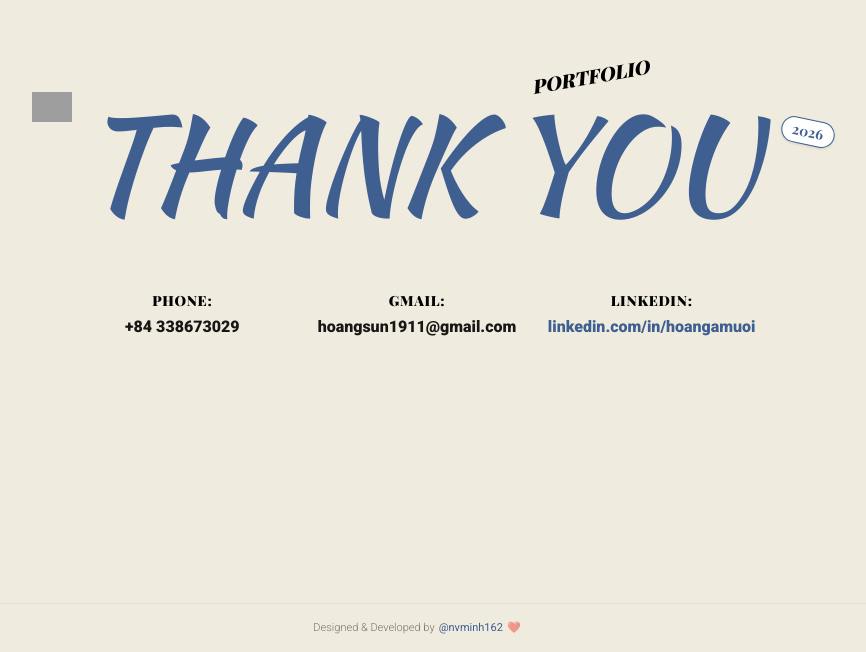
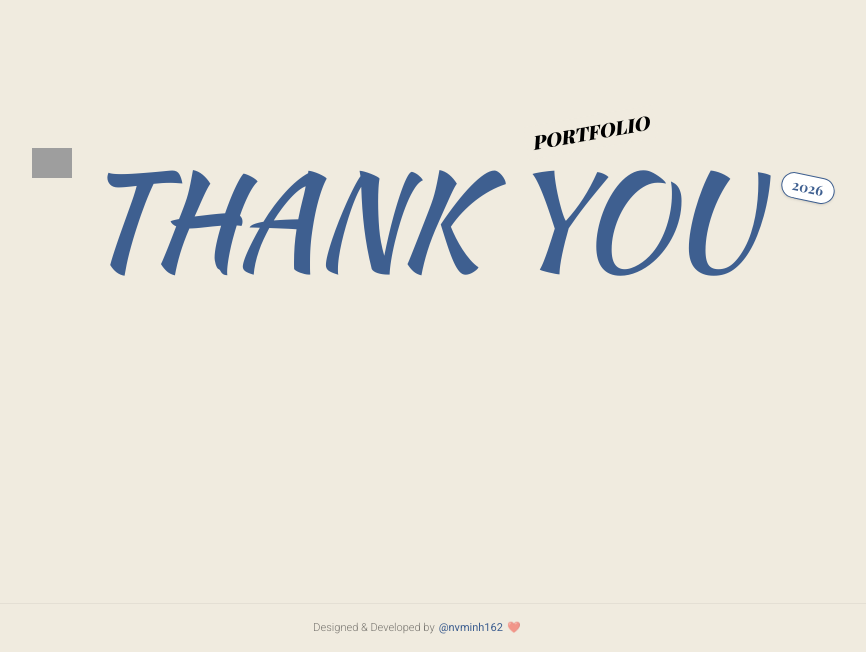
Before and after one commit to nvminh162/hoangamuoi-portfolio-web, a Next.js app: page / in a window 1280 px wide. Shown: the part 2963-3615 px from the top of the page, without its empty margins (223-1089 px from the left). Built offline with nearby package versions, Linux system fonts and the light colour scheme; grey boxes are pictures that could not be loaded.

Commit message:
feat: add ThankYou component with animated layout and branding elements

```diff
--- a/components/ThankYou.tsx
+++ b/components/ThankYou.tsx
@@ -60,45 +60,6 @@ export default function ThankYou() {
               2026
             </motion.span>
           </div>
-
-          {/* Vertical Contact Info Column */}
-          <motion.div
-            className="mt-16 grid grid-cols-1 sm:grid-cols-3 gap-8 text-center max-w-2xl w-full"
-            initial={{ opacity: 0, y: 30 }}
-            whileInView={{ opacity: 1, y: 0 }}
-            viewport={{ once: true }}
-            transition={{ duration: 0.6, delay: 0.5, staggerChildren: 0.1 }}
-          >
-            <div className="flex flex-col items-center">
-              <span className="text-xs md:text-sm font-playfair font-black uppercase tracking-wider text-black">
-                PHONE:
-              </span>
-              <span className="text-sm md:text-base font-sans font-extrabold text-black/90 mt-1">
-                +84 338673029
-              </span>
-            </div>
-            <div className="flex flex-col items-center">
-              <span className="text-xs md:text-sm font-playfair font-black uppercase tracking-wider text-black">
-                GMAIL:
-              </span>
-              <span className="text-sm md:text-base font-sans font-extrabold text-black/90 mt-1">
-                hoangsun1911@gmail.com
-              </span>
-            </div>
-            <div className="flex flex-col items-center">
-              <span className="text-xs md:text-sm font-playfair font-black uppercase tracking-wider text-black">
-                LINKEDIN:
-              </span>
-              <a
-                href="https://linkedin.com/in/hoangamuoi"
-                target="_blank"
-                rel="noopener noreferrer"
-                className="text-sm md:text-base font-sans font-extrabold text-primary hover:underline mt-1"
-              >
-                linkedin.com/in/hoangamuoi
-              </a>
-            </div>
-          </motion.div>
         </div>
       </div>
     </section>
```
